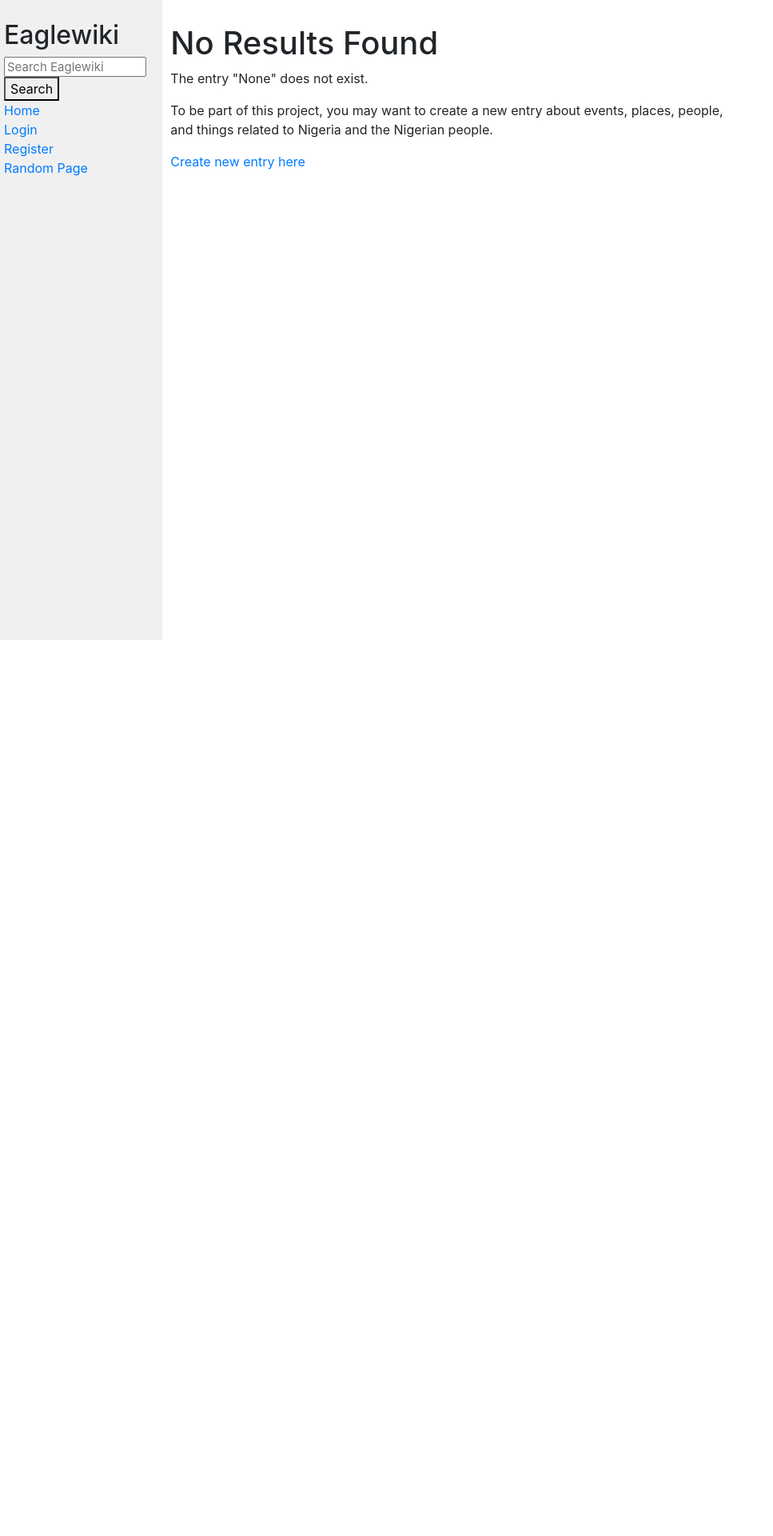
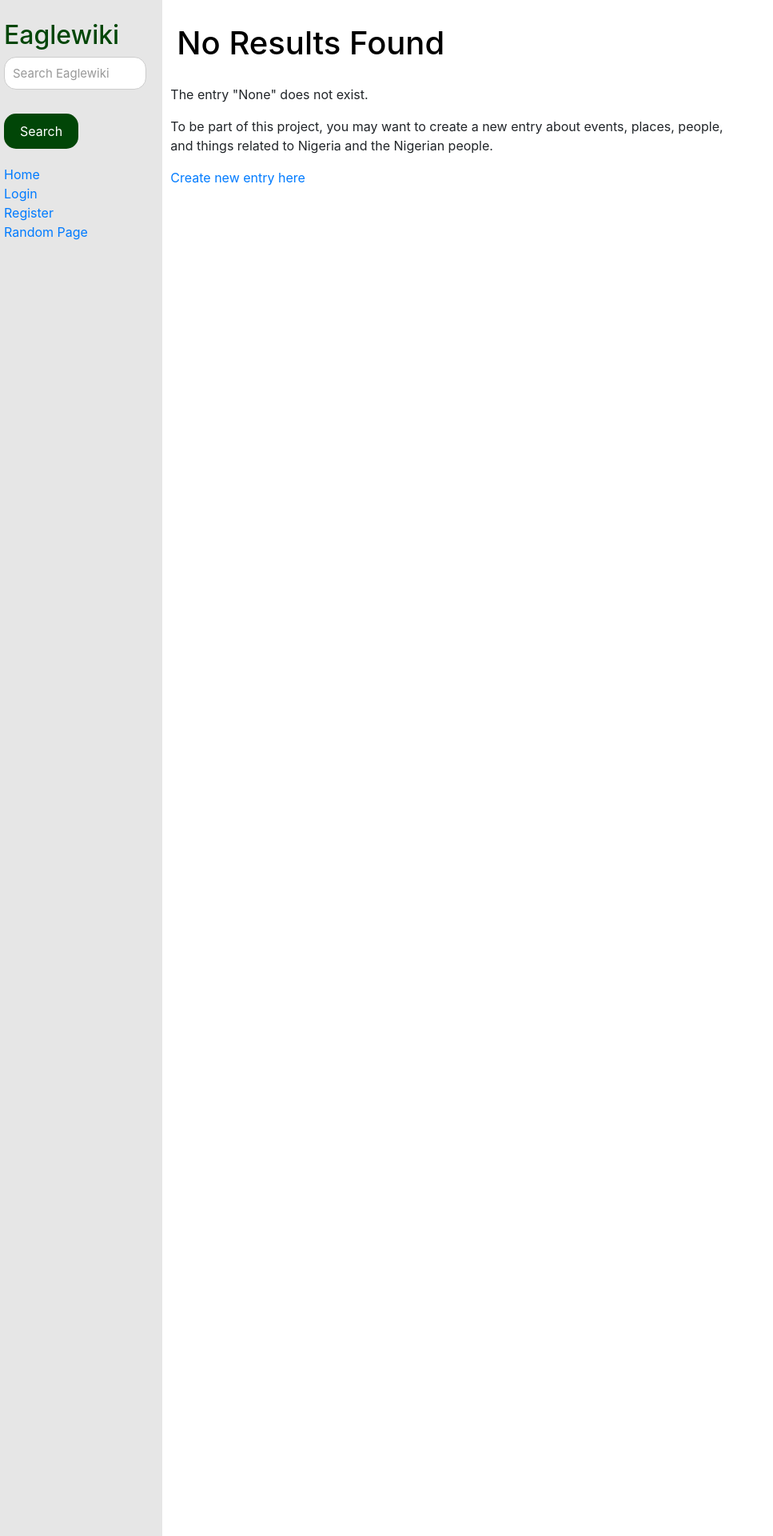
Before and after one commit to SomkeneA/eaglewiki, a Django app: page /search/ in a window 1280 px wide. Shown: the top 1920 px of the page at 80% size, without its empty margins (0-967 px from the left). Before the commit the page ends 800 px from the top, so only its background shows below. Run offline with Django 3.2, Linux system fonts and the light colour scheme; some libraries are stand-ins or nearby versions.

Commit message:
added styels to button, search, index etc

```diff
--- a/wiki/encyclopedia/static/encyclopedia/styles.css
+++ b/wiki/encyclopedia/static/encyclopedia/styles.css
@@ -1,6 +1,25 @@
 body {
     margin: 0;
     background-color: white;
+}
+.header {
+    position: fixed;
+    top: 0;
+    width: 100%;
+    height: 80px;
+    border-radius: 6px;
+    background-color: #014607;
+    display: flex;
+    align-content: center;
+    justify-content: space-between;
+    z-index: 1000;
+}
+
+.entry_list{
+    margin-top: 80px;
+}
+.entry_list ul li {
+    margin-bottom: 12px;
 }
 
 code {
@@ -10,8 +29,14 @@ code {
 h1 {
     margin-top: 0px;
     padding-top: 20px;
+    padding-bottom: 20px;
+    color: white;
+    padding-left: 8px;
 }
 
+.entry_title {
+    color: black;
+}
 textarea {
     height: 90vh;
     width: 80%;
@@ -25,14 +50,58 @@ textarea {
     width: 100%;
     font-size: 15px;
     line-height: 15px;
+    border-radius: 15px;
+    padding: 10px;
+    border: 1px solid #ccc; /* Light border for a flat appearance */
+    outline: none;
+    box-shadow: none;
+    margin-bottom: 20px;
+}
+
+/* Optional: Add focus and hover effects for better visual feedback */
+.search:focus {
+    border-color: #014607; /* Change border color when focused */
+    box-shadow: none; /* Ensure no shadow is applied */
+}
+
+.search::placeholder {
+    color: #999; /* Optional: change placeholder text color */
+}
+
+.button-class {
+    border-radius: 15px;
+    margin-top: 10px;
+    margin-bottom: 20px;
+    background-color: #014607;
+    border: none;
+    color: white;
+    padding: 10px 20px;
+    font-size: 16px;
+    cursor: pointer;
+    display: inline-block;
+    text-align: center;
+    text-decoration: none;
+    outline: none;
+}
+
+/* Remove shadow effects if any */
+.button-class:focus, .button-class:active {
+    outline: none;
+    box-shadow: none;
+}
+
+/* Optional: Add hover effect for better visual feedback */
+.button-class:hover {
+    background-color: #012f04;
 }
 
 .sidebar {
-    background-color: #f0f0f0;
-    height: 100vh;
+    background-color:#e6e6e6;
+    height: 1000vh;
     padding: 20px;
 }
 
 .sidebar h2 {
     margin-top: 5px;
+    color: #014607;
 }
--- a/wiki/encyclopedia/templates/encyclopedia/layout.html
+++ b/wiki/encyclopedia/templates/encyclopedia/layout.html
@@ -14,7 +14,7 @@
                 <h2>Eaglewiki</h2>
                 <form action="{% url 'search' %}" method="get">
                     <input class="search" type="text" name="q" placeholder="Search Eaglewiki">
-                    <button type="submit">Search</button>
+                    <button class="button-class" type="submit">Search</button>
                 </form>
                 <div>
                     <a href="{% url 'index' %}">Home</a>
--- a/wiki/encyclopedia/templates/encyclopedia/no_results.html
+++ b/wiki/encyclopedia/templates/encyclopedia/no_results.html
@@ -5,7 +5,7 @@ No Results Found
 {% endblock %}
 
 {% block body %}
-    <h1>No Results Found</h1>
+    <h1 class="entry_title">No Results Found</h1>
     <p>The entry "{{ query }}" does not exist.</p>
     <p>To be part of this project, you may want to create a new entry about events, places, people, <br> and things related to Nigeria and the Nigerian people.</p>
     <a href="{% url 'create_new_page' %}">Create new entry here</a>
--- a/wiki/encyclopedia/templates/entry.html
+++ b/wiki/encyclopedia/templates/entry.html
@@ -7,7 +7,8 @@
 {% endblock %}
 
 {% block body %}
-    <h1>{{ entry.title }}</h1>
+    <h1 class="entry_title">{{ entry.title }}</h1>
+    <div class="main-content">
     {% if entry.image %}
     <img src="{{ entry.image.url }}" alt="{{ entry.title }} Image">
 {% else %}
@@ -15,7 +16,7 @@
 {% endif %}
 
 {% if entry.content %}
-    <div>
+
         <p>{{ entry.content }}</p>
     </div>
 {% endif %}
--- a/wiki/encyclopedia/views.py
+++ b/wiki/encyclopedia/views.py
@@ -12,8 +12,9 @@ from django.contrib.auth.decorators import login_required
 import logging
 
 def index(request):
+    entries = list_entries()
     return render(request, "encyclopedia/index.html", {
-        "entries": list_entries()
+        "entries": entries
     })
 
 def entry_page(request, title):
```
Also changed, not shown: wiki/encyclopedia/admin.py (+10 -2 lines), wiki/encyclopedia/models.py (+37 -0 lines), wiki/encyclopedia/templates/encyclopedia/index.html (+9 -2 lines), wiki/encyclopedia/templates/encyclopedia/search_results.html (+9 -13 lines), wiki/encyclopedia/templates/not_found.html (added, +10 -0 lines), wiki/db.sqlite3, wiki/encyclopedia/migrations/0015_entry_thumbnail.py (added).
